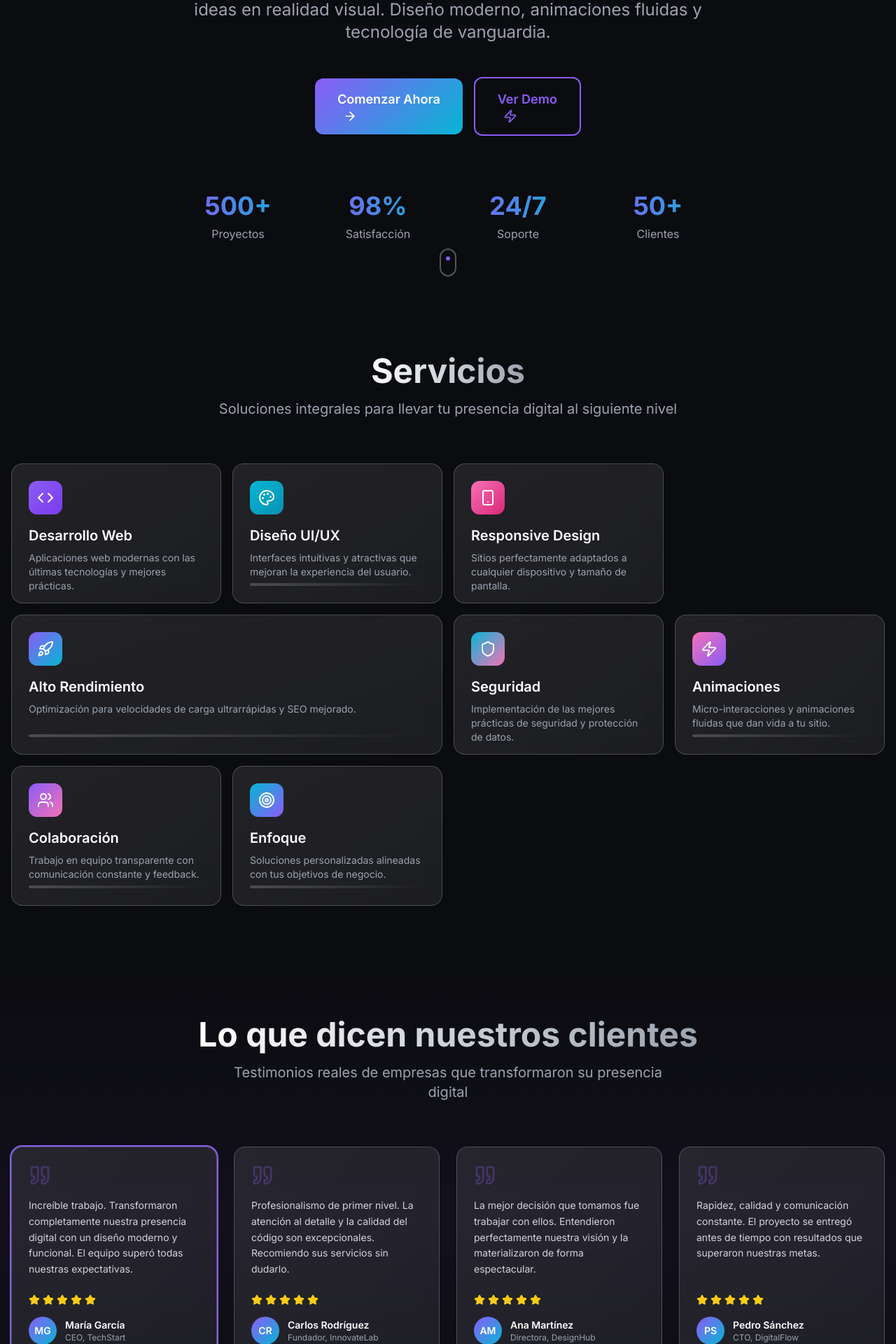
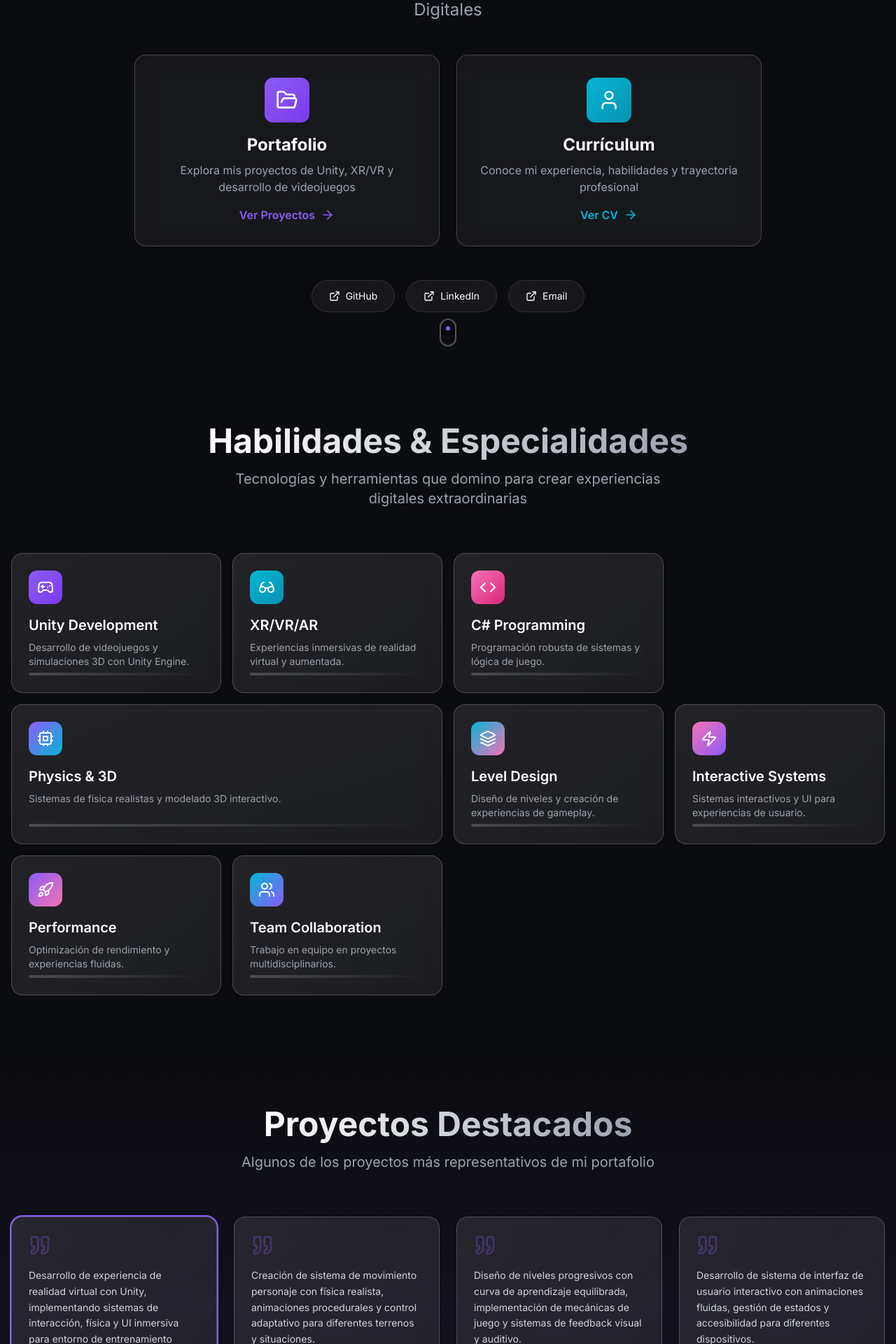
Before and after one commit to Matixvc/web, a Next.js app: page / in a window 1280 px wide. Shown: the part 400-2320 px from the top of the page at 70% size. Built offline with nearby package versions, Linux system fonts and the light colour scheme.

Commit message:
Transform to navigation hub for portfolio and CV

```diff
--- a/src/app/layout.tsx
+++ b/src/app/layout.tsx
@@ -5,8 +5,8 @@ import "./globals.css";
 const inter = Inter({ subsets: ["latin"] });
 
 export const metadata: Metadata = {
-  title: "Web Profesional Moderna - Diseño que Impacta",
-  description: "Creamos experiencias digitales extraordinarias que transforman ideas en realidad visual. Diseño moderno, animaciones fluidas y tecnología de vanguardia.",
+  title: "Matías Villalobos | Unity Developer - Portafolio & CV",
+  description: "Unity Developer especializado en XR/VR/AR, desarrollo de videojuegos y experiencias digitales interactivas. Explora mi portafolio y currículum.",
   icons: {
     icon: "/favicon.svg",
   },
--- a/src/components/BentoGrid.tsx
+++ b/src/components/BentoGrid.tsx
@@ -1,63 +1,63 @@
 "use client";
 
 import { motion } from "framer-motion";
-import { Code, Palette, Smartphone, Rocket, Shield, Zap, Users, Target } from "lucide-react";
+import { Gamepad2, Glasses, Code, Cpu, Layers, Zap, Rocket, Users } from "lucide-react";
 import GlassCard from "./GlassCard";
 
-const features = [
+const skills = [
   {
-    icon: Code,
-    title: "Desarrollo Web",
-    description: "Aplicaciones web modernas con las últimas tecnologías y mejores prácticas.",
+    icon: Gamepad2,
+    title: "Unity Development",
+    description: "Desarrollo de videojuegos y simulaciones 3D con Unity Engine.",
     color: "from-primary to-primary-dark",
     size: "col-span-1 row-span-1",
   },
   {
-    icon: Palette,
-    title: "Diseño UI/UX",
-    description: "Interfaces intuitivas y atractivas que mejoran la experiencia del usuario.",
+    icon: Glasses,
+    title: "XR/VR/AR",
+    description: "Experiencias inmersivas de realidad virtual y aumentada.",
     color: "from-secondary to-secondary-dark",
     size: "col-span-1 row-span-1",
   },
   {
-    icon: Smartphone,
-    title: "Responsive Design",
-    description: "Sitios perfectamente adaptados a cualquier dispositivo y tamaño de pantalla.",
+    icon: Code,
+    title: "C# Programming",
+    description: "Programación robusta de sistemas y lógica de juego.",
     color: "from-accent to-accent-dark",
     size: "col-span-1 row-span-1",
   },
   {
-    icon: Rocket,
-    title: "Alto Rendimiento",
-    description: "Optimización para velocidades de carga ultrarrápidas y SEO mejorado.",
+    icon: Cpu,
+    title: "Physics & 3D",
+    description: "Sistemas de física realistas y modelado 3D interactivo.",
     color: "from-primary to-secondary",
     size: "col-span-1 md:col-span-2 row-span-1",
   },
   {
-    icon: Shield,
-    title: "Seguridad",
-    description: "Implementación de las mejores prácticas de seguridad y protección de datos.",
+    icon: Layers,
+    title: "Level Design",
+    description: "Diseño de niveles y creación de experiencias de gameplay.",
     color: "from-secondary to-accent",
     size: "col-span-1 row-span-1",
   },
   {
     icon: Zap,
-    title: "Animaciones",
-    description: "Micro-interacciones y animaciones fluidas que dan vida a tu sitio.",
+    title: "Interactive Systems",
+    description: "Sistemas interactivos y UI para experiencias de usuario.",
     color: "from-accent to-primary",
     size: "col-span-1 row-span-1",
   },
   {
-    icon: Users,
-    title: "Colaboración",
-    description: "Trabajo en equipo transparente con comunicación constante y feedback.",
+    icon: Rocket,
+    title: "Performance",
+    description: "Optimización de rendimiento y experiencias fluidas.",
     color: "from-primary to-accent",
     size: "col-span-1 row-span-1",
   },
   {
-    icon: Target,
-    title: "Enfoque",
-    description: "Soluciones personalizadas alineadas con tus objetivos de negocio.",
+    icon: Users,
+    title: "Team Collaboration",
+    description: "Trabajo en equipo en proyectos multidisciplinarios.",
     color: "from-secondary to-primary",
     size: "col-span-1 row-span-1",
   },
@@ -76,31 +76,31 @@ export default function BentoGrid() {
         >
           <h2 className="text-4xl md:text-5xl font-bold mb-4">
             <span className="bg-gradient-to-r from-white to-gray-400 bg-clip-text text-transparent">
-              Servicios
+              Habilidades & Especialidades
             </span>
           </h2>
           <p className="text-xl text-gray-400 max-w-2xl mx-auto">
-            Soluciones integrales para llevar tu presencia digital al siguiente nivel
+            Tecnologías y herramientas que domino para crear experiencias digitales extraordinarias
           </p>
         </motion.div>
 
         {/* Bento Grid */}
         <div className="grid grid-cols-1 md:grid-cols-2 lg:grid-cols-4 gap-4 auto-rows-[200px]">
-          {features.map((feature, index) => {
-            const Icon = feature.icon;
+          {skills.map((skill, index) => {
+            const Icon = skill.icon;
             return (
               <GlassCard
                 key={index}
-                className={feature.size}
+                className={skill.size}
                 delay={index * 0.1}
               >
                 <div className="h-full flex flex-col justify-between">
                   <div>
-                    <div className={`w-12 h-12 rounded-xl bg-gradient-to-br ${feature.color} flex items-center justify-center mb-4`}>
+                    <div className={`w-12 h-12 rounded-xl bg-gradient-to-br ${skill.color} flex items-center justify-center mb-4`}>
                       <Icon className="w-6 h-6 text-white" />
                     </div>
-                    <h3 className="text-xl font-semibold text-white mb-2">{feature.title}</h3>
-                    <p className="text-gray-400 text-sm">{feature.description}</p>
+                    <h3 className="text-xl font-semibold text-white mb-2">{skill.title}</h3>
+                    <p className="text-gray-400 text-sm">{skill.description}</p>
                   </div>
                   <motion.div
                     className="w-full h-1 rounded-full bg-gradient-to-r from-white/20 to-transparent"
--- a/src/components/Footer.tsx
+++ b/src/components/Footer.tsx
@@ -1,27 +1,29 @@
 "use client";
 
 import { motion } from "framer-motion";
-import { Github, Twitter, Linkedin, Mail, Heart } from "lucide-react";
+import { Github, Linkedin, Mail, Heart, FolderOpen, User } from "lucide-react";
 
 const socialLinks = [
-  { icon: Github, href: "#", label: "GitHub" },
-  { icon: Twitter, href: "#", label: "Twitter" },
-  { icon: Linkedin, href: "#", label: "LinkedIn" },
-  { icon: Mail, href: "#", label: "Email" },
+  { icon: Github, href: "https://github.com/matiasvillalobosdev-web", label: "GitHub" },
+  { icon: Linkedin, href: "https://www.linkedin.com/in/matias-vc-dev", label: "LinkedIn" },
+  { icon: Mail, href: "mailto:matias.villalobos.dev@gmail.com", label: "Email" },
 ];
 
 const footerLinks = [
   {
-    title: "Servicios",
-    links: ["Desarrollo Web", "Diseño UI/UX", "Consultoría", "Mantenimiento"],
+    title: "Proyectos",
+    links: [
+      { name: "Portafolio", href: "../mi-portafolio/index.html", icon: FolderOpen },
+      { name: "Currículum", href: "../mi-cv/index.html", icon: User },
+    ],
   },
   {
-    title: "Empresa",
-    links: ["Sobre Nosotros", "Portafolio", "Blog", "Contacto"],
-  },
-  {
-    title: "Legal",
-    links: ["Privacidad", "Términos", "Cookies", "Licencias"],
+    title: "Contacto",
+    links: [
+      { name: "GitHub", href: "https://github.com/matiasvillalobosdev-web", icon: Github },
+      { name: "LinkedIn", href: "https://www.linkedin.com/in/matias-vc-dev", icon: Linkedin },
+      { name: "Email", href: "mailto:matias.villalobos.dev@gmail.com", icon: Mail },
+    ],
   },
 ];
 
@@ -37,10 +39,10 @@ export default function Footer() {
             viewport={{ once: true }}
           >
             <h3 className="text-2xl font-bold bg-gradient-to-r from-primary to-secondary bg-clip-text text-transparent mb-4">
-              WebProfesional
+              Matías Villalobos
             </h3>
             <p className="text-gray-400 mb-6">
-              Creando experiencias digitales extraordinarias que transforman ideas en realidad visual.
+              Unity Developer | XR/VR Developer | Diseñador de Experiencias Digitales
             </p>
             {/* Social Links */}
             <div className="flex gap-4">
@@ -50,6 +52,8 @@ export default function Footer() {
                   <motion.a
                     key={index}
                     href={social.href}
+                    target="_blank"
+                    rel="noopener"
                     aria-label={social.label}
                     whileHover={{ scale: 1.1, y: -2 }}
                     whileTap={{ scale: 0.9 }}
@@ -73,17 +77,21 @@ export default function Footer() {
             >
               <h4 className="font-semibold text-white mb-4">{section.title}</h4>
               <ul className="space-y-2">
-                {section.links.map((link, linkIndex) => (
+                {section.links.map((link, linkIndex) => {
+                  const Icon = link.icon;
+                  return (
                     <li key={linkIndex}>
                       <motion.a
-                      href="#"
+                        href={link.href}
                         whileHover={{ x: 5 }}
-                      className="text-gray-400 hover:text-white transition-colors"
+                        className="text-gray-400 hover:text-white transition-colors flex items-center gap-2"
                       >
-                      {link}
+                        <Icon className="w-4 h-4" />
+                        {link.name}
                       </motion.a>
                     </li>
-                ))}
+                  );
+                })}
               </ul>
             </motion.div>
           ))}
@@ -97,10 +105,10 @@ export default function Footer() {
           className="border-t border-white/10 mt-12 pt-8 flex flex-col md:flex-row justify-between items-center gap-4"
         >
           <p className="text-gray-400 text-sm flex items-center gap-2">
-            © 2024 WebProfesional. Hecho con <Heart className="w-4 h-4 text-red-500 fill-red-500" />
+            © 2024 Matías Villalobos. Hecho con <Heart className="w-4 h-4 text-red-500 fill-red-500" />
           </p>
           <p className="text-gray-400 text-sm">
-            Desarrollado con Next.js, Tailwind CSS y Framer Motion
+            Unity Developer | XR/VR Specialist
           </p>
         </motion.div>
       </div>
--- a/src/components/Hero.tsx
+++ b/src/components/Hero.tsx
@@ -1,7 +1,7 @@
 "use client";
 
 import { motion } from "framer-motion";
-import { ArrowRight, Sparkles, Zap } from "lucide-react";
+import { ArrowRight, Sparkles, FolderOpen, User, ExternalLink } from "lucide-react";
 import Button from "./ui/button";
 
 export default function Hero() {
@@ -16,7 +16,7 @@ export default function Hero() {
           className="inline-flex items-center gap-2 px-4 py-2 rounded-full glass mb-8"
         >
           <Sparkles className="w-4 h-4 text-primary" />
-          <span className="text-sm font-medium text-gray-300">Next Generation Web Experience</span>
+          <span className="text-sm font-medium text-gray-300">Bienvenido a mi Espacio Digital</span>
         </motion.div>
 
         {/* Main Heading */}
@@ -27,11 +27,11 @@ export default function Hero() {
           className="text-5xl md:text-7xl lg:text-8xl font-bold mb-6"
         >
           <span className="bg-gradient-to-r from-white via-gray-200 to-gray-400 bg-clip-text text-transparent">
-            Diseño que
+            Matías
           </span>
           <br />
           <span className="bg-gradient-to-r from-primary via-secondary to-accent bg-clip-text text-transparent glow-text">
-            Impacta
+            Villalobos
           </span>
         </motion.h1>
 
@@ -42,47 +42,74 @@ export default function Hero() {
           transition={{ duration: 0.5, delay: 0.2 }}
           className="text-xl md:text-2xl text-gray-400 mb-12 max-w-3xl mx-auto"
         >
-          Creamos experiencias digitales extraordinarias que transforman ideas en
-          realidad visual. Diseño moderno, animaciones fluidas y tecnología de vanguardia.
+          Unity Developer | XR/VR Developer | Diseñador de Experiencias Digitales
         </motion.p>
 
-        {/* CTA Buttons */}
+        {/* Navigation Cards */}
         <motion.div
           initial={{ opacity: 0, y: 30 }}
           animate={{ opacity: 1, y: 0 }}
           transition={{ duration: 0.5, delay: 0.3 }}
-          className="flex flex-col sm:flex-row gap-4 justify-center items-center"
+          className="grid grid-cols-1 md:grid-cols-2 gap-6 max-w-4xl mx-auto mt-12"
         >
-          <Button size="lg" className="group">
-            Comenzar Ahora
-            <ArrowRight className="w-5 h-5 ml-2 group-hover:translate-x-1 transition-transform" />
-          </Button>
-          <Button variant="outline" size="lg">
-            Ver Demo
-            <Zap className="w-5 h-5 ml-2" />
-          </Button>
+          {/* Portfolio Card */}
+          <motion.a
+            href="../mi-portafolio/index.html"
+            className="glass rounded-2xl p-8 glow-border hover:scale-105 transition-transform duration-300 group"
+            whileHover={{ scale: 1.05 }}
+          >
+            <div className="flex flex-col items-center text-center">
+              <div className="w-16 h-16 rounded-xl bg-gradient-to-br from-primary to-primary-dark flex items-center justify-center mb-4 group-hover:scale-110 transition-transform">
+                <FolderOpen className="w-8 h-8 text-white" />
+              </div>
+              <h3 className="text-2xl font-bold text-white mb-2">Portafolio</h3>
+              <p className="text-gray-400 mb-4">Explora mis proyectos de Unity, XR/VR y desarrollo de videojuegos</p>
+              <div className="flex items-center gap-2 text-primary group-hover:translate-x-2 transition-transform">
+                <span className="font-semibold">Ver Proyectos</span>
+                <ArrowRight className="w-5 h-5" />
+              </div>
+            </div>
+          </motion.a>
+
+          {/* CV Card */}
+          <motion.a
+            href="../mi-cv/index.html"
+            className="glass rounded-2xl p-8 glow-border hover:scale-105 transition-transform duration-300 group"
+            whileHover={{ scale: 1.05 }}
+          >
+            <div className="flex flex-col items-center text-center">
+              <div className="w-16 h-16 rounded-xl bg-gradient-to-br from-secondary to-secondary-dark flex items-center justify-center mb-4 group-hover:scale-110 transition-transform">
+                <User className="w-8 h-8 text-white" />
+              </div>
+              <h3 className="text-2xl font-bold text-white mb-2">Currículum</h3>
+              <p className="text-gray-400 mb-4">Conoce mi experiencia, habilidades y trayectoria profesional</p>
+              <div className="flex items-center gap-2 text-secondary group-hover:translate-x-2 transition-transform">
+                <span className="font-semibold">Ver CV</span>
+                <ArrowRight className="w-5 h-5" />
+              </div>
+            </div>
+          </motion.a>
         </motion.div>
 
-        {/* Stats */}
+        {/* Quick Links */}
         <motion.div
           initial={{ opacity: 0, y: 30 }}
           animate={{ opacity: 1, y: 0 }}
           transition={{ duration: 0.5, delay: 0.4 }}
-          className="mt-20 grid grid-cols-2 md:grid-cols-4 gap-8"
+          className="mt-12 flex flex-wrap justify-center gap-4"
         >
-          {[
-            { value: "500+", label: "Proyectos" },
-            { value: "98%", label: "Satisfacción" },
-            { value: "24/7", label: "Soporte" },
-            { value: "50+", label: "Clientes" },
-          ].map((stat, index) => (
-            <div key={index} className="text-center">
-              <div className="text-3xl md:text-4xl font-bold bg-gradient-to-r from-primary to-secondary bg-clip-text text-transparent">
-                {stat.value}
-              </div>
-              <div className="text-gray-400 mt-2">{stat.label}</div>
-            </div>
-          ))}
+          <a href="https://github.com/matiasvillalobosdev-web" target="_blank" rel="noopener" className="glass px-6 py-3 rounded-full flex items-center gap-2 hover:bg-white/10 transition-colors">
+            <ExternalLink className="w-4 h-4" />
+            <span className="text-sm">GitHub</span>
+          </a>
+          <a href="https://www.linkedin.com/in/matias-vc-dev" target="_blank" rel="noopener" className="glass px-6 py-3 rounded-full flex items-center gap-2 hover:bg-white/10 transition-colors">
+            <ExternalLink className="w-4 h-4" />
+            <span className="text-sm">LinkedIn</span>
+          </a>
+          <a href="mailto:matias.villalobos.dev@gmail.com" className="glass px-6 py-3 rounded-full flex items-center gap-2 hover:bg-white/10 transition-colors">
+            <ExternalLink className="w-4 h-4" />
+            <span className="text-sm">Email</span>
+          </a>
         </motion.div>
       </div>
 
--- a/src/components/Testimonials.tsx
+++ b/src/components/Testimonials.tsx
@@ -7,32 +7,32 @@ import { useState } from "react";
 
 const testimonials = [
   {
-    name: "María García",
-    role: "CEO, TechStart",
-    content: "Increíble trabajo. Transformaron completamente nuestra presencia digital con un diseño moderno y funcional. El equipo superó todas nuestras expectativas.",
+    name: "Proyecto Unity VR",
+    role: "Desarrollo de Experiencia Inmersiva",
+    content: "Desarrollo de experiencia de realidad virtual con Unity, implementando sistemas de interacción, física y UI inmersiva para entorno de entrenamiento corporativo.",
     rating: 5,
-    avatar: "MG",
+    avatar: "UV",
   },
   {
-    name: "Carlos Rodríguez",
-    role: "Fundador, InnovateLab",
-    content: "Profesionalismo de primer nivel. La atención al detalle y la calidad del código son excepcionales. Recomiendo sus servicios sin dudarlo.",
+    name: "Sistema de Movimiento 3D",
+    role: "Unity Physics & Animation",
+    content: "Creación de sistema de movimiento personaje con física realista, animaciones procedurales y control adaptativo para diferentes terrenos y situaciones.",
     rating: 5,
-    avatar: "CR",
+    avatar: "SM",
   },
   {
-    name: "Ana Martínez",
-    role: "Directora, DesignHub",
-    content: "La mejor decisión que tomamos fue trabajar con ellos. Entendieron perfectamente nuestra visión y la materializaron de forma espectacular.",
+    name: "Game Design Portfolio",
+    role: "Diseño de Niveles & Gameplay",
+    content: "Diseño de niveles progresivos con curva de aprendizaje equilibrada, implementación de mecánicas de juego y sistemas de feedback visual y auditivo.",
     rating: 5,
-    avatar: "AM",
+    avatar: "GD",
   },
   {
-    name: "Pedro Sánchez",
-    role: "CTO, DigitalFlow",
-    content: "Rapidez, calidad y comunicación constante. El proyecto se entregó antes de tiempo con resultados que superaron nuestras metas.",
+    name: "Interactive UI System",
+    role: "Unity UI & UX",
+    content: "Desarrollo de sistema de interfaz de usuario interactivo con animaciones fluidas, gestión de estados y accesibilidad para diferentes dispositivos.",
     rating: 5,
-    avatar: "PS",
+    avatar: "UI",
   },
 ];
 
@@ -54,11 +54,11 @@ export default function Testimonials() {
         >
           <h2 className="text-4xl md:text-5xl font-bold mb-4">
             <span className="bg-gradient-to-r from-white to-gray-400 bg-clip-text text-transparent">
-              Lo que dicen nuestros clientes
+              Proyectos Destacados
             </span>
           </h2>
           <p className="text-xl text-gray-400 max-w-2xl mx-auto">
-            Testimonios reales de empresas que transformaron su presencia digital
+            Algunos de los proyectos más representativos de mi portafolio
           </p>
         </motion.div>
 
```
Lines whose indentation alone changed are shown as unchanged.
